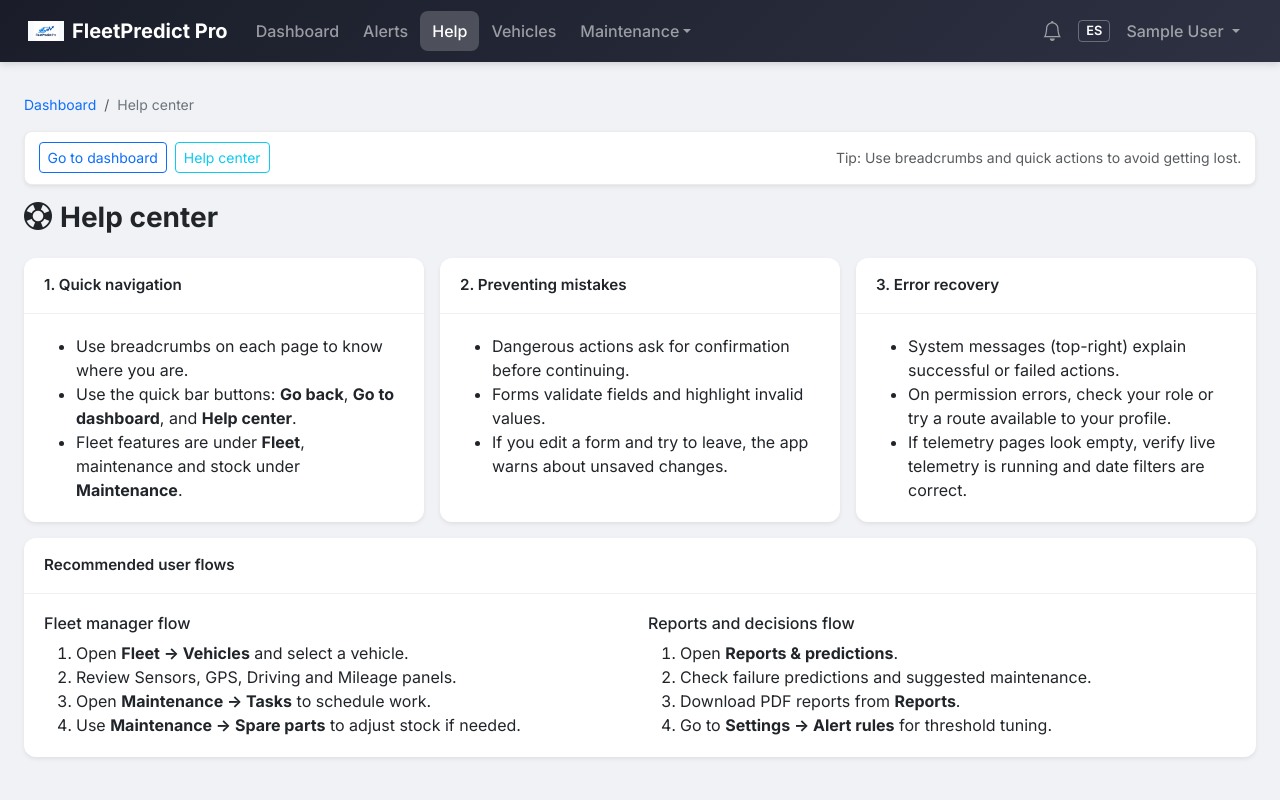
After one commit to JeronimoRestrepo48/FleetPredict, a Django app: page /help/ in a window 1280 px wide. The commit adds this page. Run offline with Django 5.2, Linux system fonts and the light colour scheme; the visitor is signed in with stand-in values (Sample User, id 1); data that the repository does not hold is empty.

Commit message:
Usability Principles

```diff
--- a/apps/dashboard/urls.py
+++ b/apps/dashboard/urls.py
@@ -22,6 +22,7 @@ from .views import (
     AuditLogListView,
     DashboardCustomizeView,
     DashboardResetView,
+    HelpCenterView,
 )
 
 app_name = 'dashboard'
@@ -44,4 +45,5 @@ urlpatterns = [
     path('audit-log/', AuditLogListView.as_view(), name='auditlog_list'),
     path('dashboard/customize/', DashboardCustomizeView.as_view(), name='dashboard_customize'),
     path('dashboard/reset/', DashboardResetView.as_view(), name='dashboard_reset'),
+    path('help/', HelpCenterView.as_view(), name='help_center'),
 ]
--- a/apps/dashboard/views.py
+++ b/apps/dashboard/views.py
@@ -371,6 +371,12 @@ class DashboardView(LoginRequiredMixin, TemplateView):
             'compliance_window_days': compliance_window_days,
         })
         return context
+
+
+class HelpCenterView(LoginRequiredMixin, TemplateView):
+    """Global help and usability guide page."""
+
+    template_name = 'dashboard/help_center.html'
 
 
 class ExecuteRunbookView(LoginRequiredMixin, View):
--- a/static/css/styles.css
+++ b/static/css/styles.css
@@ -457,6 +457,14 @@ footer.fp-footer {
   color: var(--fp-secondary);
 }
 
+.fp-usability-bar {
+  background: #fff;
+  border: 1px solid rgba(0, 0, 0, 0.08);
+  border-radius: var(--fp-radius);
+  padding: 0.65rem 0.85rem;
+  box-shadow: var(--fp-card-shadow);
+}
+
 /* Toast container */
 .fp-toast-container {
   position: fixed;
--- a/templates/base.html
+++ b/templates/base.html
@@ -34,6 +34,9 @@
                     </li>
                     <li class="nav-item">
                         <a class="nav-link position-relative {% if request.resolver_match.url_name == 'alerts' %}active{% endif %}" href="{% url 'dashboard:alerts' %}"><span data-i18n="alerts">Alerts</span>{% if alerts_unread_count %}<span class="position-absolute top-0 start-100 translate-middle badge rounded-pill bg-danger">{{ alerts_unread_count }}</span>{% endif %}</a>
+                    </li>
+                    <li class="nav-item">
+                        <a class="nav-link {% if request.resolver_match.url_name == 'help_center' %}active{% endif %}" href="{% url 'dashboard:help_center' %}" data-i18n="help">Help</a>
                     </li>
                     {% if user.can_manage_vehicles %}
                     <li class="nav-item dropdown">
@@ -134,6 +137,7 @@
                         </a>
                         <ul class="dropdown-menu dropdown-menu-end" aria-labelledby="userDropdown">
                             <li><a class="dropdown-item" href="{% url 'users:profile' %}" data-i18n="profile">Profile</a></li>
+                            <li><a class="dropdown-item" href="{% url 'dashboard:help_center' %}" data-i18n="help_center">Help center</a></li>
                             <li><hr class="dropdown-divider"></li>
                             <li>
                                 <form method="post" action="{% url 'users:logout' %}" class="d-inline">
@@ -158,6 +162,16 @@
 
     <main class="container-fluid" id="main-content">
         {% block breadcrumb %}{% endblock %}
+        {% if user.is_authenticated %}
+        <div class="fp-usability-bar d-flex flex-wrap align-items-center justify-content-between gap-2 mb-3" aria-label="Quick actions">
+            <div class="d-flex flex-wrap gap-2">
+                <button class="btn btn-outline-secondary btn-sm" id="fp-back-btn" type="button" data-i18n="go_back">Go back</button>
+                <a class="btn btn-outline-primary btn-sm" href="{% url 'dashboard:index' %}" data-i18n="go_dashboard">Go to dashboard</a>
+                <a class="btn btn-outline-info btn-sm" href="{% url 'dashboard:help_center' %}" data-i18n="help_center">Help center</a>
+            </div>
+            <small class="text-muted" data-i18n="usability_hint">Tip: Use breadcrumbs and quick actions to avoid getting lost.</small>
+        </div>
+        {% endif %}
         {% if messages %}
         <div class="fp-toast-container" id="toast-container" aria-live="polite">
             {% for message in messages %}
@@ -197,6 +211,9 @@
         en: {
           notifications: 'Notifications', view_all_alerts: 'View all alerts',
           no_notifications: 'No notifications', profile: 'Profile', logout: 'Logout',
+          help: 'Help', help_center: 'Help center',
+          go_back: 'Go back', go_dashboard: 'Go to dashboard',
+          usability_hint: 'Tip: Use breadcrumbs and quick actions to avoid getting lost.',
           login: 'Login', register: 'Register',
           dashboard: 'Dashboard', alerts: 'Alerts', vehicles: 'Vehicles',
           maintenance: 'Maintenance', fleet: 'Fleet', compliance: 'Compliance',
@@ -210,6 +227,9 @@
         es: {
           notifications: 'Notificaciones', view_all_alerts: 'Ver todas las alertas',
           no_notifications: 'Sin notificaciones', profile: 'Perfil', logout: 'Cerrar sesión',
+          help: 'Ayuda', help_center: 'Centro de ayuda',
+          go_back: 'Volver', go_dashboard: 'Ir al panel',
+          usability_hint: 'Consejo: usa las migas y acciones rápidas para no perderte.',
           login: 'Iniciar sesión', register: 'Registrarse',
           dashboard: 'Panel', alerts: 'Alertas', vehicles: 'Vehículos',
           maintenance: 'Mantenimiento', fleet: 'Flota', compliance: 'Cumplimiento',
@@ -242,6 +262,48 @@
       });
     })();
     </script>
+    <script>
+    (function() {
+      var backBtn = document.getElementById('fp-back-btn');
+      if (backBtn) {
+        if (!document.referrer || document.referrer.indexOf(window.location.origin) !== 0) {
+          backBtn.style.display = 'none';
+        } else {
+          backBtn.addEventListener('click', function() { window.history.back(); });
+        }
+      }
+
+      // Confirm potentially destructive actions.
+      document.querySelectorAll('form').forEach(function(form) {
+        var action = (form.getAttribute('action') || '').toLowerCase();
+        var hasDangerBtn = !!form.querySelector('.btn-danger, [data-confirm]');
+        var looksDestructive = action.includes('delete') || action.includes('reset') || action.includes('dismiss');
+        if (!hasDangerBtn && !looksDestructive) return;
+        form.addEventListener('submit', function(ev) {
+          var ok = window.confirm('Are you sure you want to continue? This action may be hard to undo.');
+          if (!ok) {
+            ev.preventDefault();
+          }
+        });
+      });
+
+      // Warn user before leaving with unsaved form changes.
+      var dirty = false;
+      document.querySelectorAll('form').forEach(function(form) {
+        var method = (form.getAttribute('method') || 'get').toLowerCase();
+        if (method === 'get') return;
+        form.querySelectorAll('input, textarea, select').forEach(function(field) {
+          field.addEventListener('change', function() { dirty = true; });
+        });
+        form.addEventListener('submit', function() { dirty = false; });
+      });
+      window.addEventListener('beforeunload', function(e) {
+        if (!dirty) return;
+        e.preventDefault();
+        e.returnValue = '';
+      });
+    })();
+    </script>
     {% block extra_js %}{% endblock %}
 </body>
 </html>
--- /dev/null
+++ b/templates/dashboard/help_center.html
@@ -0,0 +1,76 @@
+{% extends "base.html" %}
+{% block title %}Help center{% endblock %}
+{% block breadcrumb %}
+<nav aria-label="breadcrumb" class="breadcrumb-fp"><ol class="breadcrumb mb-0">
+  <li class="breadcrumb-item"><a href="{% url 'dashboard:index' %}">Dashboard</a></li>
+  <li class="breadcrumb-item active">Help center</li>
+</ol></nav>
+{% endblock %}
+{% block content %}
+<h2 class="page-title"><i class="bi bi-life-preserver me-2"></i>Help center</h2>
+
+<div class="row g-3 mb-3">
+  <div class="col-lg-4">
+    <div class="card card-fp h-100">
+      <div class="card-header">1. Quick navigation</div>
+      <div class="card-body">
+        <ul class="mb-0">
+          <li>Use breadcrumbs on each page to know where you are.</li>
+          <li>Use the quick bar buttons: <strong>Go back</strong>, <strong>Go to dashboard</strong>, and <strong>Help center</strong>.</li>
+          <li>Fleet features are under <strong>Fleet</strong>, maintenance and stock under <strong>Maintenance</strong>.</li>
+        </ul>
+      </div>
+    </div>
+  </div>
+  <div class="col-lg-4">
+    <div class="card card-fp h-100">
+      <div class="card-header">2. Preventing mistakes</div>
+      <div class="card-body">
+        <ul class="mb-0">
+          <li>Dangerous actions ask for confirmation before continuing.</li>
+          <li>Forms validate fields and highlight invalid values.</li>
+          <li>If you edit a form and try to leave, the app warns about unsaved changes.</li>
+        </ul>
+      </div>
+    </div>
+  </div>
+  <div class="col-lg-4">
+    <div class="card card-fp h-100">
+      <div class="card-header">3. Error recovery</div>
+      <div class="card-body">
+        <ul class="mb-0">
+          <li>System messages (top-right) explain successful or failed actions.</li>
+          <li>On permission errors, check your role or try a route available to your profile.</li>
+          <li>If telemetry pages look empty, verify live telemetry is running and date filters are correct.</li>
+        </ul>
+      </div>
+    </div>
+  </div>
+</div>
+
+<div class="card card-fp">
+  <div class="card-header">Recommended user flows</div>
+  <div class="card-body">
+    <div class="row g-3">
+      <div class="col-md-6">
+        <h6 class="mb-2">Fleet manager flow</h6>
+        <ol class="mb-0">
+          <li>Open <strong>Fleet → Vehicles</strong> and select a vehicle.</li>
+          <li>Review Sensors, GPS, Driving and Mileage panels.</li>
+          <li>Open <strong>Maintenance → Tasks</strong> to schedule work.</li>
+          <li>Use <strong>Maintenance → Spare parts</strong> to adjust stock if needed.</li>
+        </ol>
+      </div>
+      <div class="col-md-6">
+        <h6 class="mb-2">Reports and decisions flow</h6>
+        <ol class="mb-0">
+          <li>Open <strong>Reports &amp; predictions</strong>.</li>
+          <li>Check failure predictions and suggested maintenance.</li>
+          <li>Download PDF reports from <strong>Reports</strong>.</li>
+          <li>Go to <strong>Settings → Alert rules</strong> for threshold tuning.</li>
+        </ol>
+      </div>
+    </div>
+  </div>
+</div>
+{% endblock %}
```
